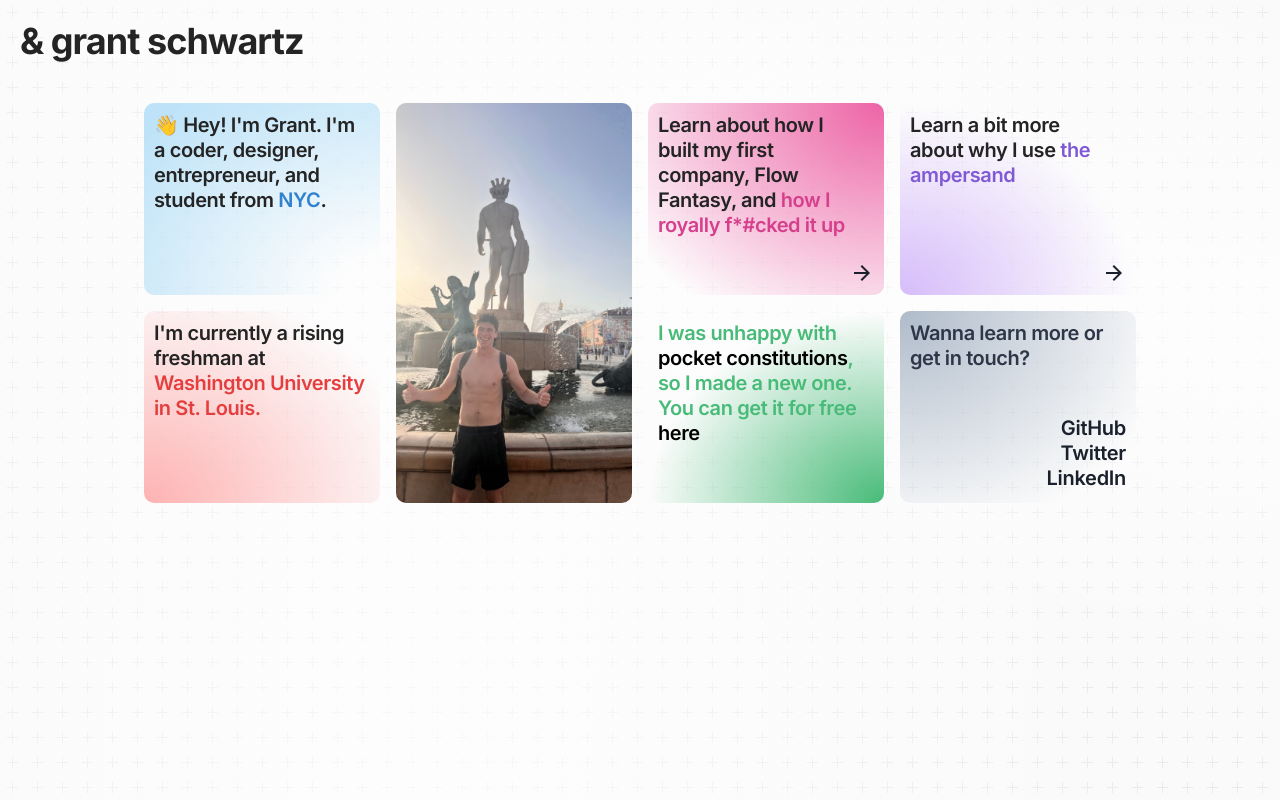
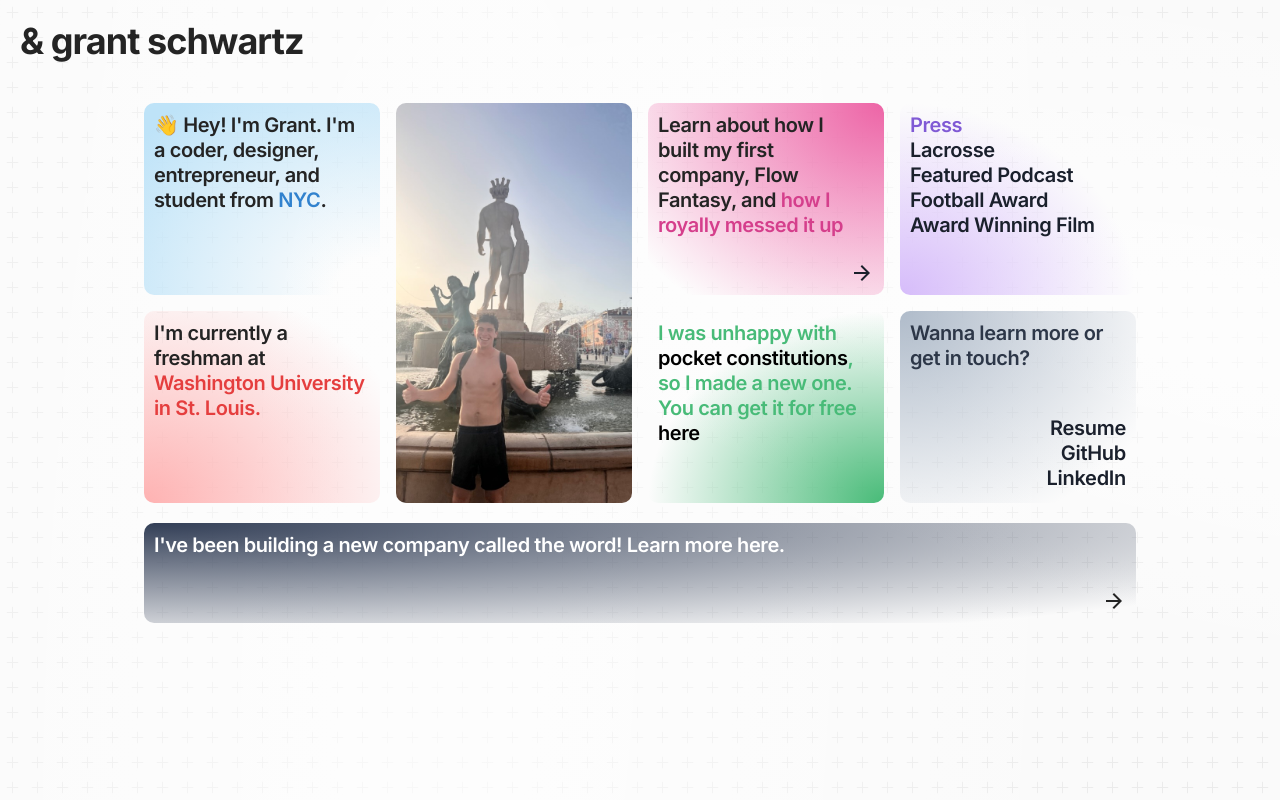
Before and after one commit to Grant-Schwartz/portfolio, a Next.js app: page / in a window 1280 px wide. Built offline with nearby package versions, Linux system fonts and the light colour scheme.

Commit message:
a bunch of changes

```diff
--- a/components/Grid.tsx
+++ b/components/Grid.tsx
@@ -1,6 +1,16 @@
 import { ArrowForwardIcon } from "@chakra-ui/icons";
-import { Box, Center, Grid as ChakraGrid, GridItem, Heading, Image as ChakraImage, Link, Text, Flex } from "@chakra-ui/react";
-import Image from 'next/image';
+import {
+  Box,
+  Center,
+  Grid as ChakraGrid,
+  GridItem,
+  Heading,
+  Image as ChakraImage,
+  Link,
+  Text,
+  Flex,
+} from "@chakra-ui/react";
+import Image from "next/image";
 import Head from "next/head";
 import { FC } from "react";
 
@@ -8,46 +18,357 @@ export const Grid: FC = () => {
   return (
     <Flex flexDirection="column" alignItems="center" margin="20px">
       <ChakraGrid
-            height={["800px", "800px" ,"400px", "400px"]}
+        height={["800px", "800px", "400px", "400px"]}
         width={["100%", "100%", "80%", "80%"]}
         marginTop="20px"
-            templateRows={{ base: '1fr 1fr 1fr 1fr', sm: 'repeat(16, 1fr)', md: 'repeat(4, 1fr)' }}
-            templateColumns='repeat(4, 1fr)'
+        templateRows={{
+          base: "1fr 1fr 1fr 1fr",
+          sm: "repeat(16, 1fr)",
+          md: "repeat(4, 1fr)",
+        }}
+        templateColumns="repeat(4, 1fr)"
         gap={4}
       >
-            <GridItem rowSpan={[4,4,2,2]} colSpan={[2, 2, 1, 1]} borderRadius="10px" bgGradient='radial(130% 130% at 100% 100%, rgba(255, 255, 255, 0) 15%, blue.100 100%)' padding="10px" transition="all .2s cubic-bezier(0.8,0.04,0.4,1)" _hover={{ transform: 'scale(0.98)' }}>
-                <Text fontSize={["18px","18px","18px","20px"]} fontWeight="550" lineHeight="25px" letterSpacing="-0.02em">👋 Hey! I&#39;m Grant. I&#39;m a coder, designer, entrepreneur, and student from <Text as="span" color="blue.500">NYC</Text>.</Text>
+        <GridItem
+          rowSpan={[4, 4, 2, 2]}
+          colSpan={[2, 2, 1, 1]}
+          borderRadius="10px"
+          bgGradient="radial(130% 130% at 100% 100%, rgba(255, 255, 255, 0) 15%, blue.100 100%)"
+          padding="10px"
+          transition="all .2s cubic-bezier(0.8,0.04,0.4,1)"
+          _hover={{ transform: "scale(0.98)" }}
+        >
+          <Text
+            fontSize={["18px", "18px", "18px", "20px"]}
+            fontWeight="550"
+            lineHeight="25px"
+            letterSpacing="-0.02em"
+          >
+            👋 Hey! I&#39;m Grant. I&#39;m a coder, designer, entrepreneur, and
+            student from{" "}
+            <Text as="span" color="blue.500">
+              NYC
+            </Text>
+            .
+          </Text>
         </GridItem>
-            <GridItem rowSpan={[8,8,4,4]} colSpan={[2, 2, 1, 1]} transition="all .2s cubic-bezier(0.8,0.04,0.4,1)" _hover={{ transform: 'scale(0.98)' }}>
-                <ChakraImage alt="an image of me" height="100%" width="100%" objectFit="cover" src="/me.jpeg" borderRadius="10px"/>
+        <GridItem
+          rowSpan={[8, 8, 4, 4]}
+          colSpan={[2, 2, 1, 1]}
+          transition="all .2s cubic-bezier(0.8,0.04,0.4,1)"
+          _hover={{ transform: "scale(0.98)" }}
+        >
+          <ChakraImage
+            alt="an image of me"
+            height="100%"
+            width="100%"
+            objectFit="cover"
+            src="/me.jpeg"
+            borderRadius="10px"
+          />
         </GridItem>
-            <GridItem as={Link} href="/posts/flow-fantasy" data-group display="flex" rowSpan={[4,4,2,2]} colSpan={[2, 2, 1, 1]} borderRadius="10px" bgGradient='radial(100% 100% at 100% 0%, #ED64A6 0%, rgba(255, 255, 255, 0) 130%)' padding="10px" transition="all .2s cubic-bezier(0.8,0.04,0.4,1)" _hover={{ transform: 'scale(0.98)' }}>
-                <Text  fontSize={["18px","18px","18px","20px"]} fontWeight="550" lineHeight="25px" letterSpacing="-0.02em">Learn about how I built my first company, Flow Fantasy, and <Text as="span" color="pink.500">how I royally f*#cked it up</Text></Text>
-                <ArrowForwardIcon transition="all .2s cubic-bezier(0.8,0.04,0.4,1)" _groupHover={{ transform: 'rotate(-45deg)'}} h={6} w={6} alignSelf="end"/>
+        <GridItem
+          as={Link}
+          href="/posts/flow-fantasy"
+          data-group
+          display="flex"
+          rowSpan={[4, 4, 2, 2]}
+          colSpan={[2, 2, 1, 1]}
+          borderRadius="10px"
+          bgGradient="radial(100% 100% at 100% 0%, #ED64A6 0%, rgba(255, 255, 255, 0) 130%)"
+          padding="10px"
+          transition="all .2s cubic-bezier(0.8,0.04,0.4,1)"
+          _hover={{ transform: "scale(0.98)", textDecoration: "none" }}
+        >
+          <Text
+            fontSize={["18px", "18px", "18px", "20px"]}
+            fontWeight="550"
+            lineHeight="25px"
+            letterSpacing="-0.02em"
+          >
+            Learn about how I built my first company, Flow Fantasy, and{" "}
+            <Text as="span" color="pink.500">
+              how I royally messed it up
+            </Text>
+          </Text>
+          <ArrowForwardIcon
+            transition="all .2s cubic-bezier(0.8,0.04,0.4,1)"
+            _groupHover={{ transform: "rotate(-45deg)" }}
+            h={6}
+            w={6}
+            alignSelf="end"
+          />
         </GridItem>
-            <GridItem as={Link} href="/posts/the-ampersand" data-group display="flex" rowSpan={[4,4,2,2]} colSpan={[2, 2, 1, 1]} borderRadius="10px" bgGradient='radial(100% 100% at 0% 100%, purple.200 0%, rgba(255, 255, 255, 0) 100%)' padding="10px" transition="all .2s cubic-bezier(0.8,0.04,0.4,1)" _hover={{ transform: 'scale(0.98)' }}>
-                <Text  fontSize={["18px","18px","18px","20px"]} fontWeight="550" lineHeight="25px" letterSpacing="-0.02em">Learn a bit more about why I use <Text as="span" color="purple.500">the ampersand</Text></Text>
-                <ArrowForwardIcon transition="all .2s cubic-bezier(0.8,0.04,0.4,1)" _groupHover={{ transform: 'rotate(-45deg)'}} h={6} w={6} alignSelf="end"/>
+        {/* <GridItem
+          as={Link}
+          href="/posts/the-ampersand"
+          data-group
+          display="flex"
+          rowSpan={[4, 4, 2, 2]}
+          colSpan={[2, 2, 1, 1]}
+          borderRadius="10px"
+          bgGradient="radial(100% 100% at 0% 100%, purple.200 0%, rgba(255, 255, 255, 0) 100%)"
+          padding="10px"
+          transition="all .2s cubic-bezier(0.8,0.04,0.4,1)"
+          _hover={{ transform: "scale(0.98)" }}
+        >
+          <Text
+            fontSize={["18px", "18px", "18px", "20px"]}
+            fontWeight="550"
+            lineHeight="25px"
+            letterSpacing="-0.02em"
+          >
+            Learn a bit more about why I use{" "}
+            <Text as="span" color="purple.500">
+              the ampersand
+            </Text>
+          </Text>
+          <ArrowForwardIcon
+            transition="all .2s cubic-bezier(0.8,0.04,0.4,1)"
+            _groupHover={{ transform: "rotate(-45deg)" }}
+            h={6}
+            w={6}
+            alignSelf="end"
+          />
+        </GridItem> */}
+        <GridItem
+          data-group
+          display="flex"
+          rowSpan={[4, 4, 2, 2]}
+          colSpan={[2, 2, 1, 1]}
+          borderRadius="10px"
+          bgGradient="radial(100% 100% at 0% 100%, purple.200 0%, rgba(255, 255, 255, 0) 100%)"
+          padding="10px"
+          transition="all .2s cubic-bezier(0.8,0.04,0.4,1)"
+          _hover={{ transform: "scale(0.98)" }}
+          flexDirection="column"
+        >
+          <Text
+            color="purple.500"
+            fontSize={["18px", "18px", "18px", "20px"]}
+            fontWeight="550"
+            lineHeight="25px"
+            letterSpacing="-0.02em"
+          >
+            Press
+          </Text>
+          <Link
+            target="blank"
+            fontSize={["18px", "18px", "18px", "20px"]}
+            fontWeight="550"
+            lineHeight="25px"
+            letterSpacing="-0.02em"
+            href="https://laxallstars.com/flow-fantasy-lacrosse/"
+            _hover={{
+              textDecoration: "underline",
+            }}
+          >
+            Lacrosse
+          </Link>
+          <Link
+            target="blank"
+            fontSize={["18px", "18px", "18px", "20px"]}
+            fontWeight="550"
+            lineHeight="25px"
+            letterSpacing="-0.02em"
+            href="https://open.spotify.com/episode/4avkuhfxkbaH2EZ892UU77"
+            _hover={{
+              textDecoration: "underline",
+            }}
+          >
+            Featured Podcast
+          </Link>
+          <Link
+            target="blank"
+            fontSize={["18px", "18px", "18px", "20px"]}
+            fontWeight="550"
+            lineHeight="25px"
+            letterSpacing="-0.02em"
+            href="https://www.bxtimes.com/bronx-student-nominated-for-usa-footballs-heart-of-a-giant-award/"
+            _hover={{
+              textDecoration: "underline",
+            }}
+          >
+            Football Award
+          </Link>
+          <Link
+            target="blank"
+            fontSize={["18px", "18px", "18px", "20px"]}
+            fontWeight="550"
+            lineHeight="25px"
+            letterSpacing="-0.02em"
+            href="https://www.youtube.com/watch?v=K42ZGXnWAmc)"
+            _hover={{
+              textDecoration: "underline",
+            }}
+          >
+            Award Winning Film
+          </Link>
         </GridItem>
-            <GridItem rowSpan={[4,4,2,2]} colSpan={[2, 2, 1, 1]} borderRadius="10px" bgGradient='radial(120% 120% at 0% 100%, red.200 0%, rgba(255, 255, 255, 0) 100%)' padding="10px" transition="all .2s cubic-bezier(0.8,0.04,0.4,1)" _hover={{ transform: 'scale(0.98)' }}>
-                <Text fontSize={["18px","18px","18px","20px"]} fontWeight="550" lineHeight="25px" letterSpacing="-0.02em">I&#39;m currently a rising freshman at <Text as="span" color="red.500">Washington University in St. Louis.</Text></Text>
+        <GridItem
+          rowSpan={[4, 4, 2, 2]}
+          colSpan={[2, 2, 1, 1]}
+          borderRadius="10px"
+          bgGradient="radial(120% 120% at 0% 100%, red.200 0%, rgba(255, 255, 255, 0) 100%)"
+          padding="10px"
+          transition="all .2s cubic-bezier(0.8,0.04,0.4,1)"
+          _hover={{ transform: "scale(0.98)" }}
+        >
+          <Text
+            fontSize={["18px", "18px", "18px", "20px"]}
+            fontWeight="550"
+            lineHeight="25px"
+            letterSpacing="-0.02em"
+          >
+            I&#39;m currently a freshman at{" "}
+            <Text as="span" color="red.500">
+              Washington University in St. Louis.
+            </Text>
+          </Text>
         </GridItem>
-            <GridItem display="flex" flexDirection="column" justifyContent="space-between" rowSpan={[4,4,2,2]} colSpan={[2, 2, 1, 1]} borderRadius="10px" bgGradient='radial(100% 100% at 100% 100%, #48BB78 0%, rgba(255, 255, 255, 0) 100%)' padding="10px" transition="all .2s cubic-bezier(0.8,0.04,0.4,1)" _hover={{ transform: 'scale(0.98)' }}>
-                <Text fontSize={["18px","18px","18px","20px"]} fontWeight="550" lineHeight="25px" letterSpacing="-0.02em" color="green.400">I was unhappy with <Text as="span" color="black">pocket constitutions</Text>, so I made a new one. You can get it for free <Link color="black" _hover={{ textDecoration: 'none', opacity: '0.7' }} href="/posts/a-well-designed-constitution">here</Link></Text>
+        <GridItem
+          display="flex"
+          flexDirection="column"
+          justifyContent="space-between"
+          rowSpan={[4, 4, 2, 2]}
+          colSpan={[2, 2, 1, 1]}
+          borderRadius="10px"
+          bgGradient="radial(100% 100% at 100% 100%, #48BB78 0%, rgba(255, 255, 255, 0) 100%)"
+          padding="10px"
+          transition="all .2s cubic-bezier(0.8,0.04,0.4,1)"
+          _hover={{ transform: "scale(0.98)" }}
+        >
+          <Text
+            fontSize={["18px", "18px", "18px", "20px"]}
+            fontWeight="550"
+            lineHeight="25px"
+            letterSpacing="-0.02em"
+            color="green.400"
+          >
+            I was unhappy with{" "}
+            <Text as="span" color="black">
+              pocket constitutions
+            </Text>
+            , so I made a new one. You can get it for free{" "}
+            <Link
+              color="black"
+              _hover={{ textDecoration: "none", opacity: "0.7" }}
+              href="/posts/a-well-designed-constitution"
+            >
+              here
+            </Link>
+          </Text>
           {/* <ArrowForwardIcon alignSelf="end" w={6} h={6} transform="rotate(-45deg)"/> */}
         </GridItem>
-            <GridItem display="flex" flexDirection="column" justifyContent="space-between" rowSpan={[4,4,2,2]} colSpan={[2, 2, 1, 1]} borderRadius="10px" bgGradient='radial(120% 120% at 0% 0%, rgba(168, 181, 197, 0.91411) 0%, rgba(255, 255, 255, 0) 100%)' padding="10px" transition="all .2s cubic-bezier(0.8,0.04,0.4,1)" _hover={{ transform: 'scale(0.98)' }}>
-                <Text fontSize={["18px","18px","18px","20px"]} fontWeight="550" lineHeight="25px" letterSpacing="-0.02em" color="gray.700">Wanna learn more or get in touch?</Text>
-                <Box alignSelf="flex-end" display="flex" flexDirection="column" alignItems="end">
-                    <Link _hover={{ textDecoration: 'none', transform: "translateX(-10px)", opacity: "0.7" }} fontSize="20px" fontWeight="600" letterSpacing="-0.015em" marginBottom="-5px" href="https://github.com/Grant-Schwartz" target="_blank">GitHub</Link>
-                    <Link _hover={{ textDecoration: 'none', transform: "translateX(-10px)", opacity: "0.7" }} fontSize="20px" fontWeight="600" letterSpacing="-0.015em" marginBottom="-5px" href="https://twitter.com/GrantSchwartz17" target="_blank">Twitter</Link>
-                    <Link _hover={{ textDecoration: 'none', transform: "translateX(-10px)", opacity: "0.7" }} fontSize="20px" fontWeight="600" letterSpacing="-0.015em" margin="0px" href="https://www.linkedin.com/in/grant-w-schwartz/" target="_blank">LinkedIn</Link>
-
-
+        <GridItem
+          display="flex"
+          flexDirection="column"
+          justifyContent="space-between"
+          rowSpan={[4, 4, 2, 2]}
+          colSpan={[2, 2, 1, 1]}
+          borderRadius="10px"
+          bgGradient="radial(120% 120% at 0% 0%, rgba(168, 181, 197, 0.91411) 0%, rgba(255, 255, 255, 0) 100%)"
+          padding="10px"
+          transition="all .2s cubic-bezier(0.8,0.04,0.4,1)"
+          _hover={{ transform: "scale(0.98)" }}
+        >
+          <Text
+            fontSize={["18px", "18px", "18px", "20px"]}
+            fontWeight="550"
+            lineHeight="25px"
+            letterSpacing="-0.02em"
+            color="gray.700"
+          >
+            Wanna learn more or get in touch?
+          </Text>
+          <Box
+            alignSelf="flex-end"
+            display="flex"
+            flexDirection="column"
+            alignItems="end"
+          >
+            <Link
+              _hover={{
+                textDecoration: "none",
+                transform: "translateX(-10px)",
+                opacity: "0.7",
+              }}
+              fontSize="20px"
+              fontWeight="600"
+              letterSpacing="-0.015em"
+              marginBottom="-5px"
+              href="/Resume.pdf"
+              target="_blank"
+            >
+              Resume
+            </Link>
+            <Link
+              _hover={{
+                textDecoration: "none",
+                transform: "translateX(-10px)",
+                opacity: "0.7",
+              }}
+              fontSize="20px"
+              fontWeight="600"
+              letterSpacing="-0.015em"
+              marginBottom="-5px"
+              href="https://github.com/Grant-Schwartz"
+              target="_blank"
+            >
+              GitHub
+            </Link>
+            <Link
+              _hover={{
+                textDecoration: "none",
+                transform: "translateX(-10px)",
+                opacity: "0.7",
+              }}
+              fontSize="20px"
+              fontWeight="600"
+              letterSpacing="-0.015em"
+              margin="0px"
+              href="https://www.linkedin.com/in/grant-w-schwartz/"
+              target="_blank"
+            >
+              LinkedIn
+            </Link>
           </Box>
         </GridItem>
-
       </ChakraGrid>
+      <Box
+        height="100px"
+        marginTop="20px"
+        width={["100%", "100%", "80%", "80%"]}
+        padding="10px"
+        borderRadius="10px"
+        transition="all .2s cubic-bezier(0.8,0.04,0.4,1)"
+        color="white"
+        display="flex"
+        justifyContent="space-between"
+        as={Link}
+        href="/posts/the-word"
+        bgGradient="radial(130% 130% at 0% 0%, #323E56 0%, rgba(255, 255, 255, 0) 100%)"
+        _hover={{ transform: "scale(0.98)", textDecoration: "none" }}
+        role="group"
+      >
+        <Text
+          fontSize={["18px", "18px", "18px", "20px"]}
+          fontWeight="550"
+          lineHeight="25px"
+          letterSpacing="-0.02em"
+          color="white"
+        >
+          I've been building a new company called the word! Learn more here.
+        </Text>
+        <ArrowForwardIcon
+          transition="all .2s cubic-bezier(0.8,0.04,0.4,1)"
+          _groupHover={{ transform: "rotate(-45deg)" }}
+          h={6}
+          w={6}
+          color="#242424"
+          alignSelf="end"
+        />
+      </Box>
     </Flex>
   );
-}
+};
```
Also changed, not shown: content/flow-fantasy.mdx (+70 -27 lines), content/the-word.mdx (added, +14 -0 lines), pages/_document.tsx (+12 -8 lines), pages/posts/[slug].tsx (+46 -27 lines), styles/globals.css (+5 -5 lines), public/theword.png (added), 1 other file (tests, documents, lock files or other folders). Lines whose indentation alone changed are shown as unchanged.
